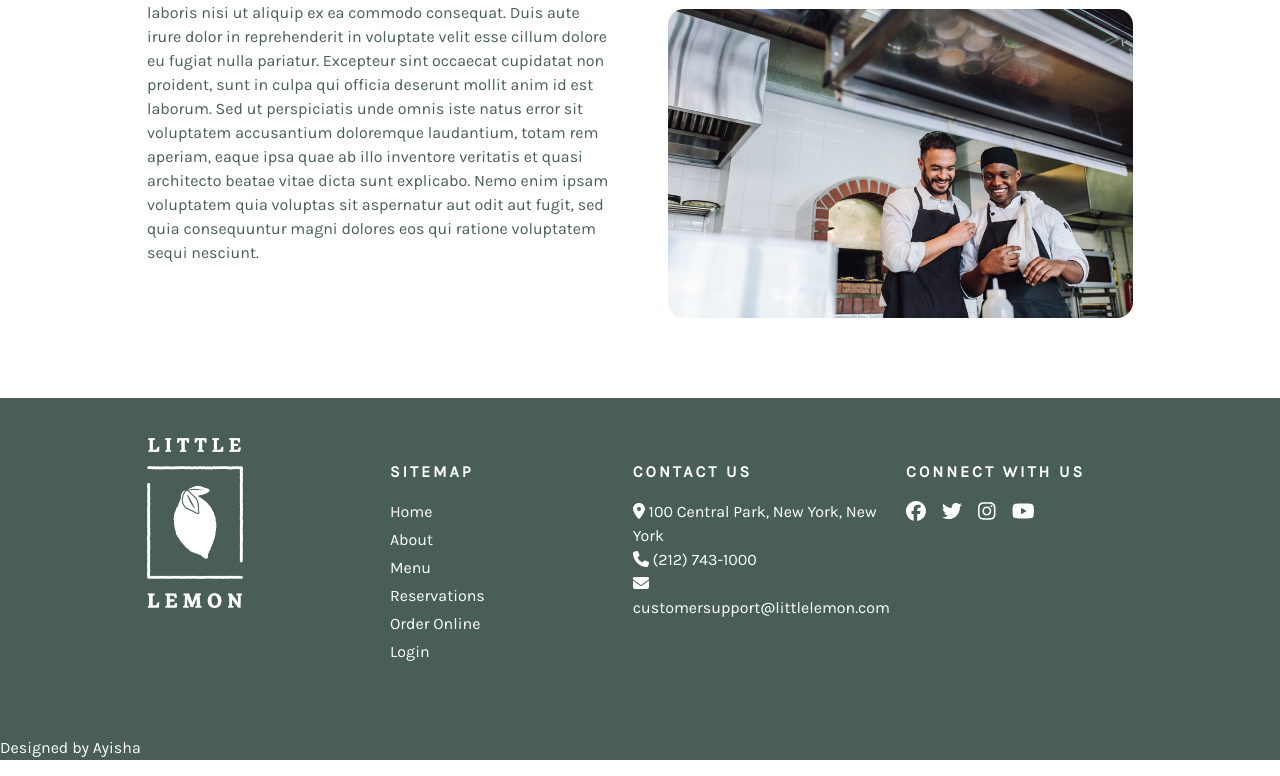
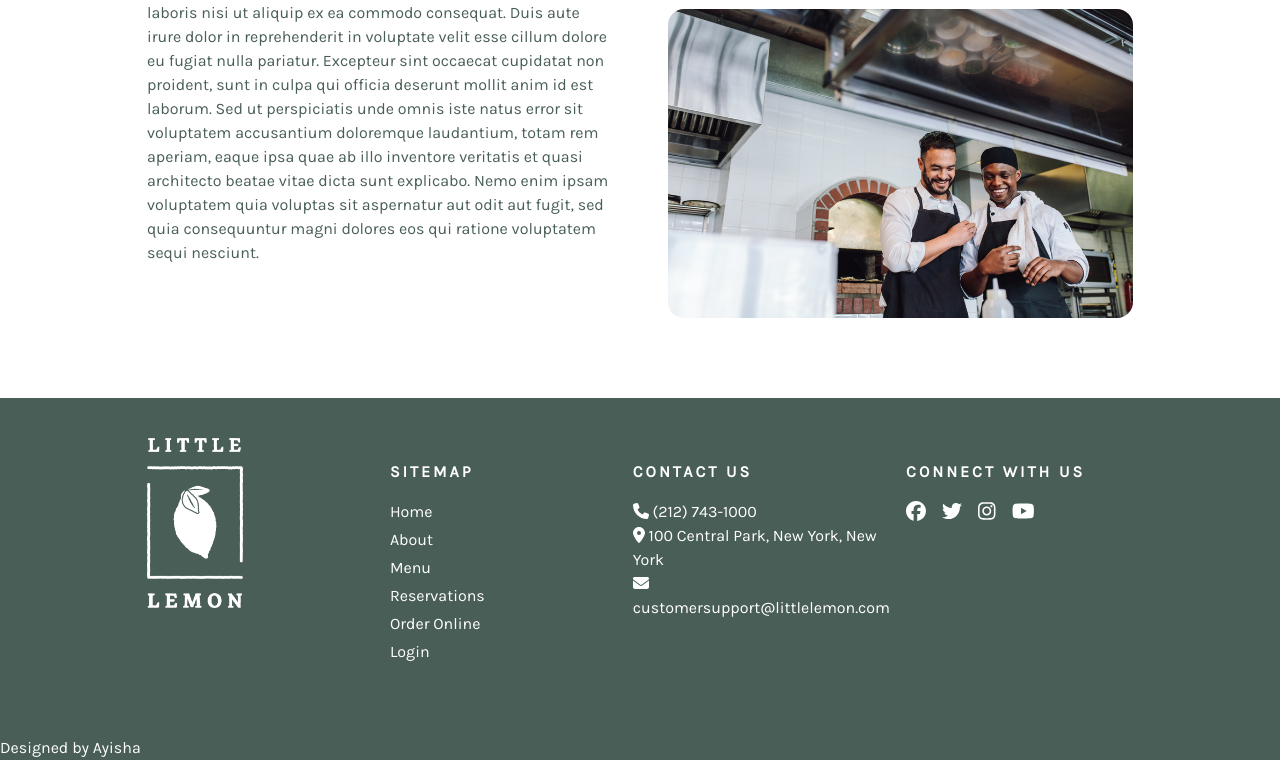
Before and after one commit to Kxanx1538/Meta-Front-End-Capstone-Project, a React (Create React App) app: page / in a window 1280 px wide. Shown: the part 2460-3236 px from the top of the page. Built offline with nearby package versions, Linux system fonts and the light colour scheme; a web font is replaced by a local one.

Commit message:
Update Footer.js
Signed-off-by: Kxanx1538 <121854477+Kxanx1538@users.noreply.github.com>

```diff
--- a/src/components/layout/Footer.js
+++ b/src/components/layout/Footer.js
@@ -22,8 +22,8 @@ import './Footer.css';
 
 
 const contacts = [
+   { icon: faPhone, info: '(212) 743-1000', },
   { icon: faLocationDot, info: '100 Central Park, New York, New York', },
-  { icon: faPhone, info: '(212) 743-1000', },
   { icon: faEnvelope, info: 'customersupport@littlelemon.com', },
 ];
 
```
